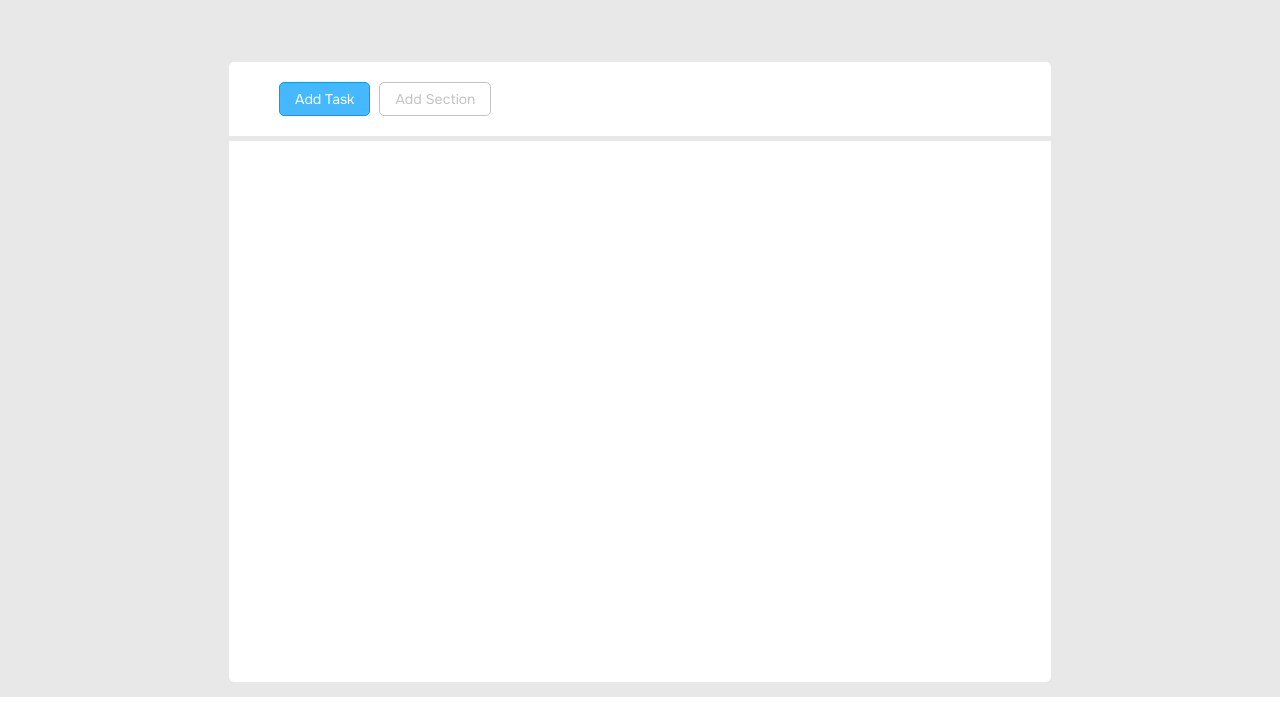
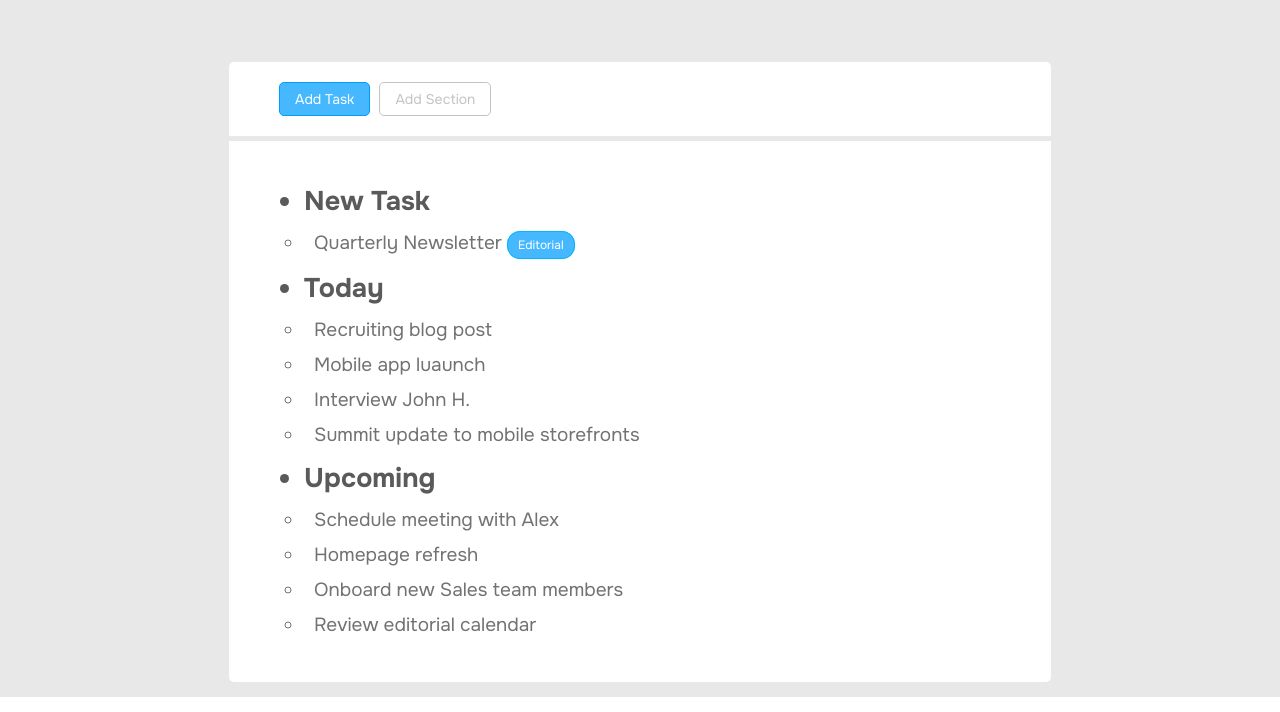
Before and after one commit to BenfanteMarco/html-css-toboolist, a plain HTML site: page index.html in a window 1280 px wide. Shown: the part 88-800 px from the top of the page. Drawn offline with Linux system fonts and the light colour scheme.

Commit message:
ADDED-list

```diff
--- a/css/style.css
+++ b/css/style.css
@@ -77,3 +77,35 @@ h1{
     margin-right: 5px;
     font-family: 'Onest', sans-serif;
 }
+
+/* LISTA */
+.lista{
+    padding-left: 75px;
+    padding-top: 40px;
+    font-family: 'Onest', sans-serif;
+}
+
+.sotto-lista-1{
+    font-size: 27px;
+    font-weight: 600;
+    line-height: 50px;
+    color: rgb(90, 90, 90);
+}
+
+.sotto-lista-2{
+    font-size: 19px;
+    padding-left: 10px;
+    color: rgb(114, 114, 114);
+    line-height: 35px;
+}
+
+.blue-span{
+    background-color: rgb(70, 184, 255);
+    border: 1.5px solid rgb(0, 183, 255);
+    border-radius: 13px;
+    color: white;
+    padding: 5px 10px;
+    font-size: 12px;
+    margin-right: 5px;
+    font-family: 'Onest', sans-serif;
+}
--- a/index.html
+++ b/index.html
@@ -37,6 +37,34 @@
                     <button class="button-2">Add Section</button>
                 </div>
 
+                <!-- LISTA -->
+                <div class="lista">
+
+                    <ul>
+                        <li class="sotto-lista-1">New Task</li>
+                        <ul>
+                            <li class="sotto-lista-2">Quarterly Newsletter <span class="blue-span">Editorial</span></li>
+                        </ul>
+
+                        <li class="sotto-lista-1">Today</li>
+                        <ul>
+                            <li class="sotto-lista-2">Recruiting blog post</li>
+                            <li class="sotto-lista-2">Mobile app luaunch</li>
+                            <li class="sotto-lista-2">Interview John H.</li>
+                            <li class="sotto-lista-2">Summit update to mobile storefronts</li>
+                        </ul>
+
+                        <li class="sotto-lista-1">Upcoming</li>
+                        <ul>
+                            <li class="sotto-lista-2">Schedule meeting with Alex</li>
+                            <li class="sotto-lista-2">Homepage refresh</li>
+                            <li class="sotto-lista-2">Onboard new Sales team members</li>
+                            <li class="sotto-lista-2">Review editorial calendar</li>
+                        </ul>
+                    </ul>
+
+                </div>
+
             </div>
 
         </div>
```
